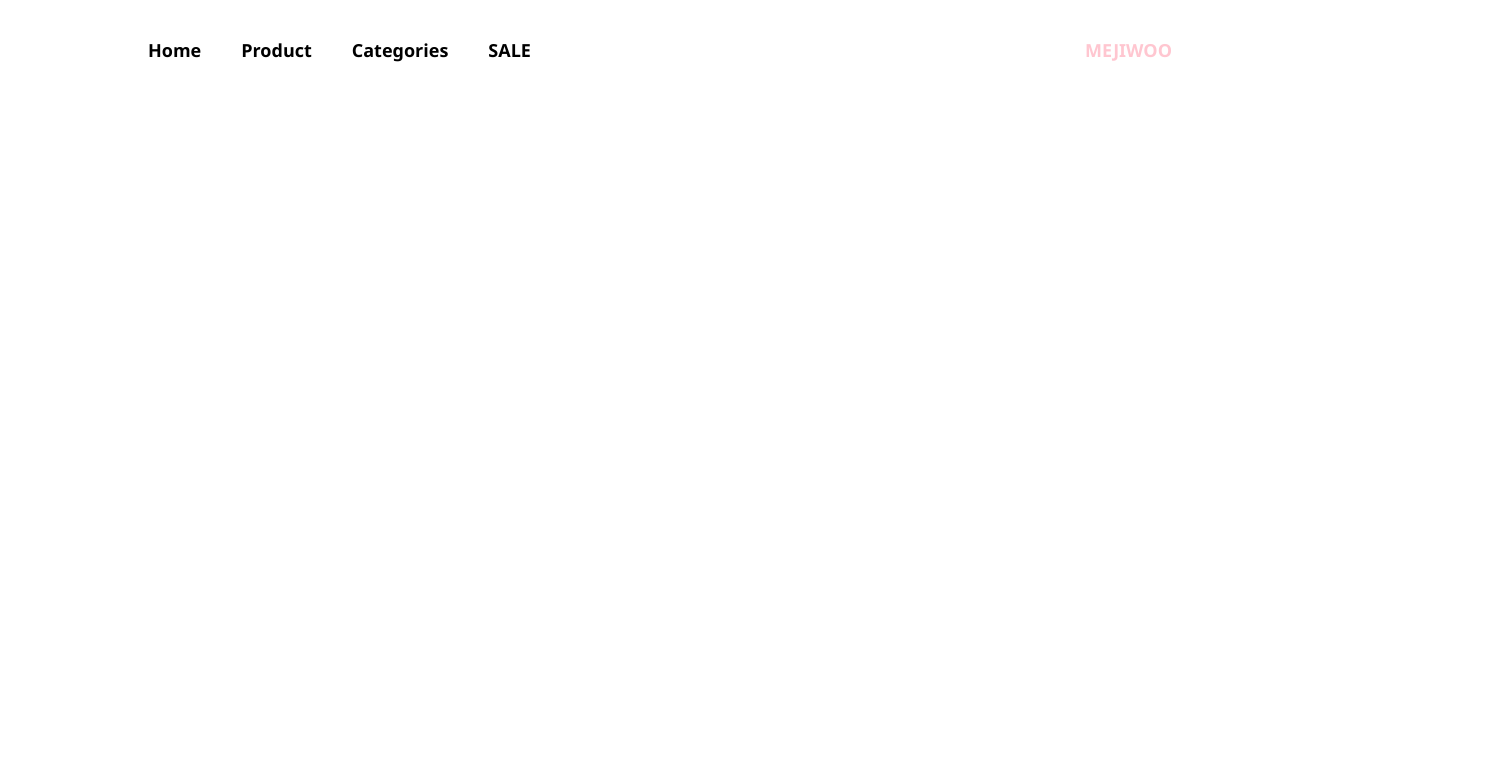
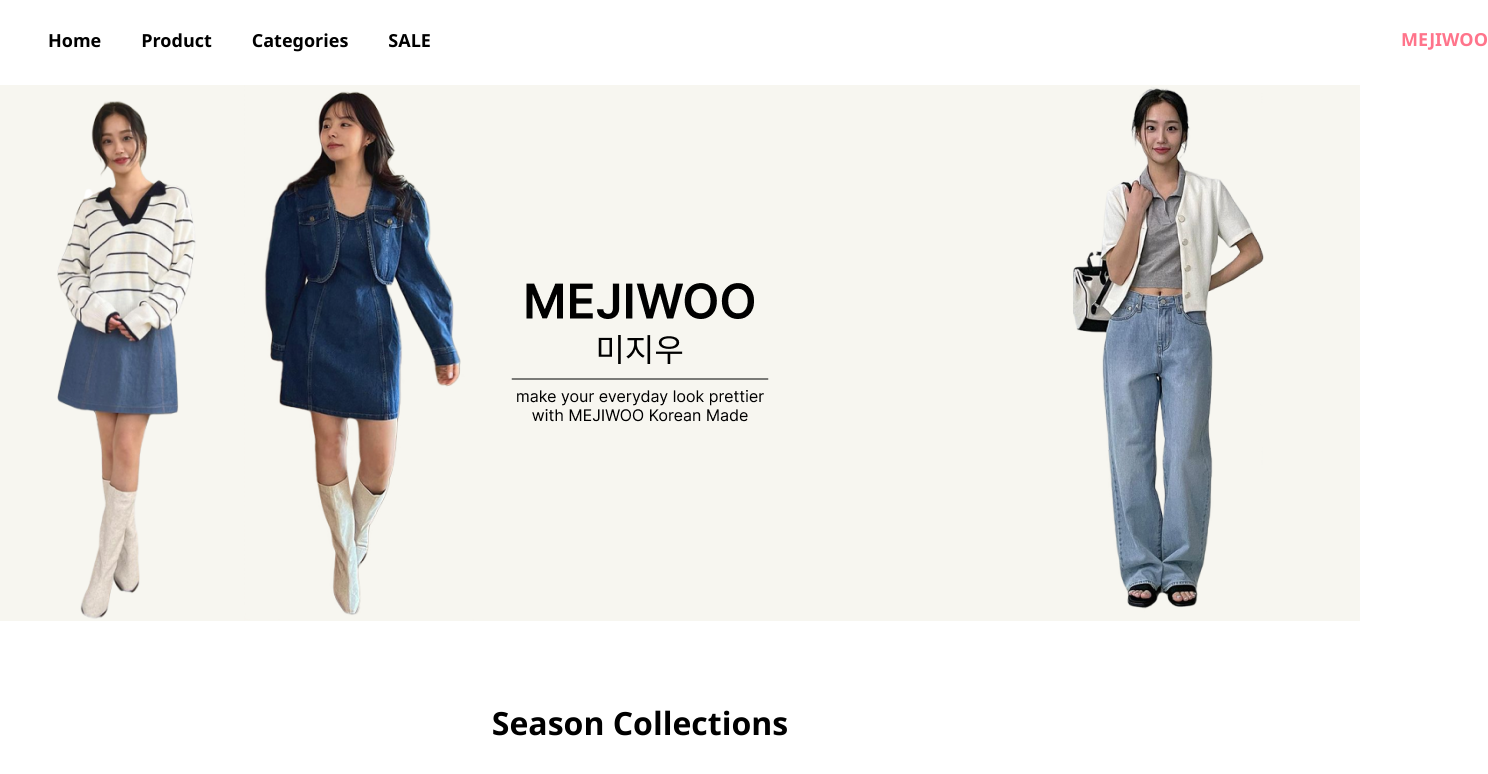
Before and after one commit to alifhossinsajjad/MEJIWOO-SHOPE, a plain HTML site: page index.html in a window 1280 px wide. Shown: the whole page, 1488 px wide, since content can reach past the window. Drawn offline with Linux system fonts and the light colour scheme.

Commit message:
banner section and card title done

```diff
--- a/index.html
+++ b/index.html
@@ -22,5 +22,13 @@
             </div>
         </nav>
     </header>
+    <!-- banner section -->
+            <div class="banner-img">
+                <img src="assets/Banner.png" alt="">
+            </div>
+
+            <!-- card title -->
+             <h1 class="card-title">Season Collections</h1>
+
 </body>
 </html>
--- a/style.css
+++ b/style.css
@@ -6,8 +6,9 @@
     display: flex;
     justify-content: space-between;
     align-items: center;
-    margin: 0px 100px;
-    margin-top: 20px;
+   width: 1480px;
+   margin: 0px auto;
+
 }
 
  .nav-link ul{
@@ -17,6 +18,7 @@
     gap: 40px;
     font-weight: bolder;
     font-size: 18px;
+    margin-top: 20px;
 }
 
 li:hover{
@@ -27,5 +29,20 @@
 .span{
     font-weight: bold;
     font-size: 18px;
-    color: rgba(255, 192, 203, 0.903)
+    color: rgb(255, 116, 139)
 }
+
+.banner-img {
+    margin-top: 15px;
+    background-image: cover;
+    justify-content: center;
+    display: flex;
+    align-items: center;
+}
+
+/* card title */
+
+.card-title{
+    text-align: center;
+    margin-top: 80px;
+}
```
Also changed, not shown: assets/Banner.png (added), assets/product_03.jpg (renamed from assets/95ac5be217793f9bed319e78449a691251dc0686.jpg), assets/spring2.png (renamed from assets/9685ac9f0dbf73f5d730d5b6f12da6108f4bfa57.png).
